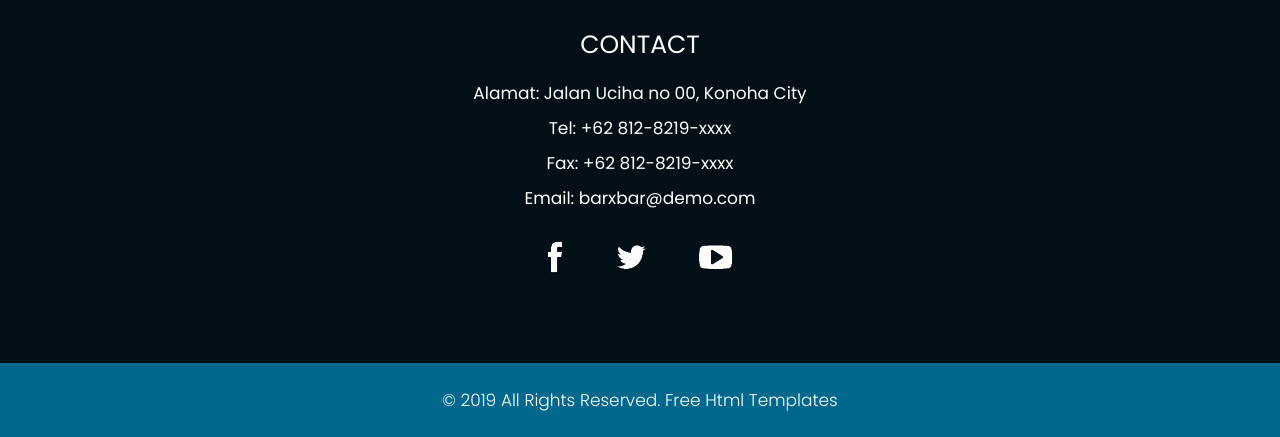
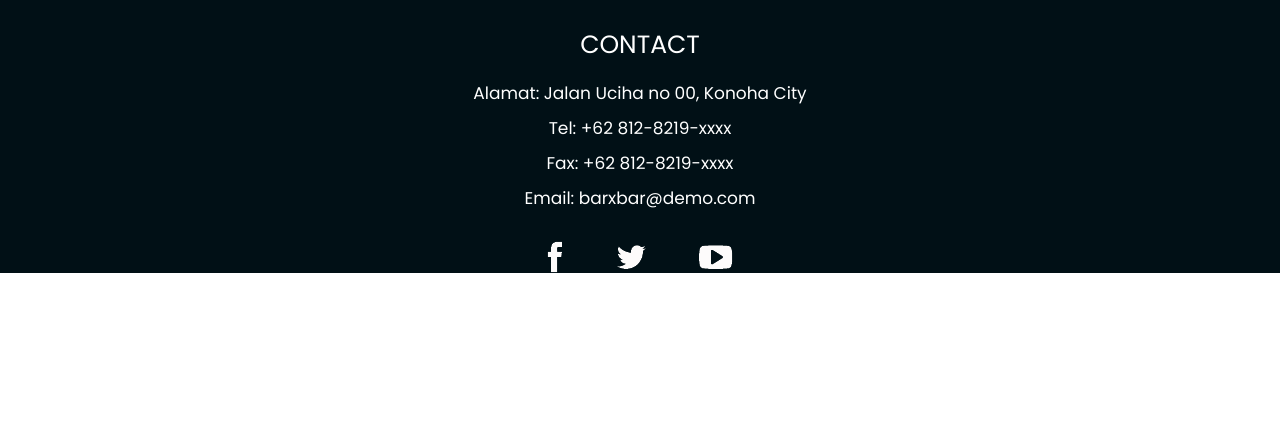
Before and after one commit to SuparmanIkmi/Challenge_Adcom, a plain HTML site: page index.html in a window 1280 px wide. Shown: the part 4637-5074 px from the top of the page. After the commit the page ends 4910 px from the top, so only its background shows below. Drawn offline with Linux system fonts and the light colour scheme.

Commit message:
Update index.html

```diff
--- a/index.html
+++ b/index.html
@@ -355,11 +355,7 @@
                                 </div>
                             </div>
                         </div>
-                        <div class="copyright">
-                            <div class="container">
-                                <p>© 2019 All Rights Reserved. <a href="assets/https://html.design/"> Free Html Templates</a></p>
-                            </div>
-                        </div>
+
                     </div>
 
                 </fooetr>
```
